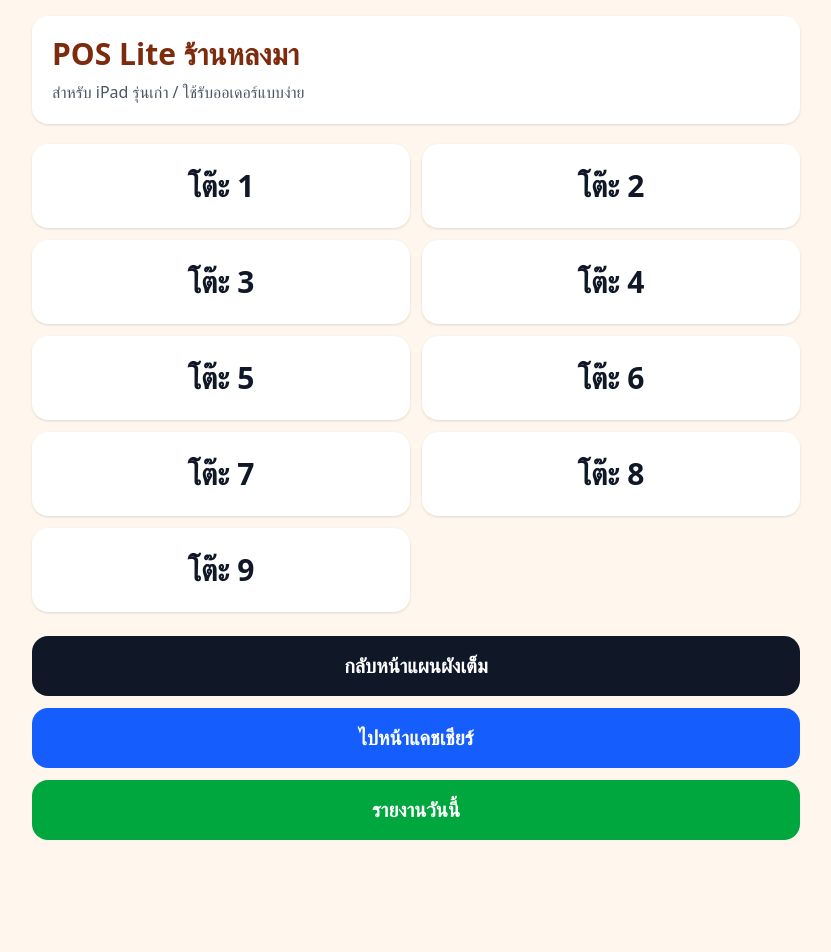
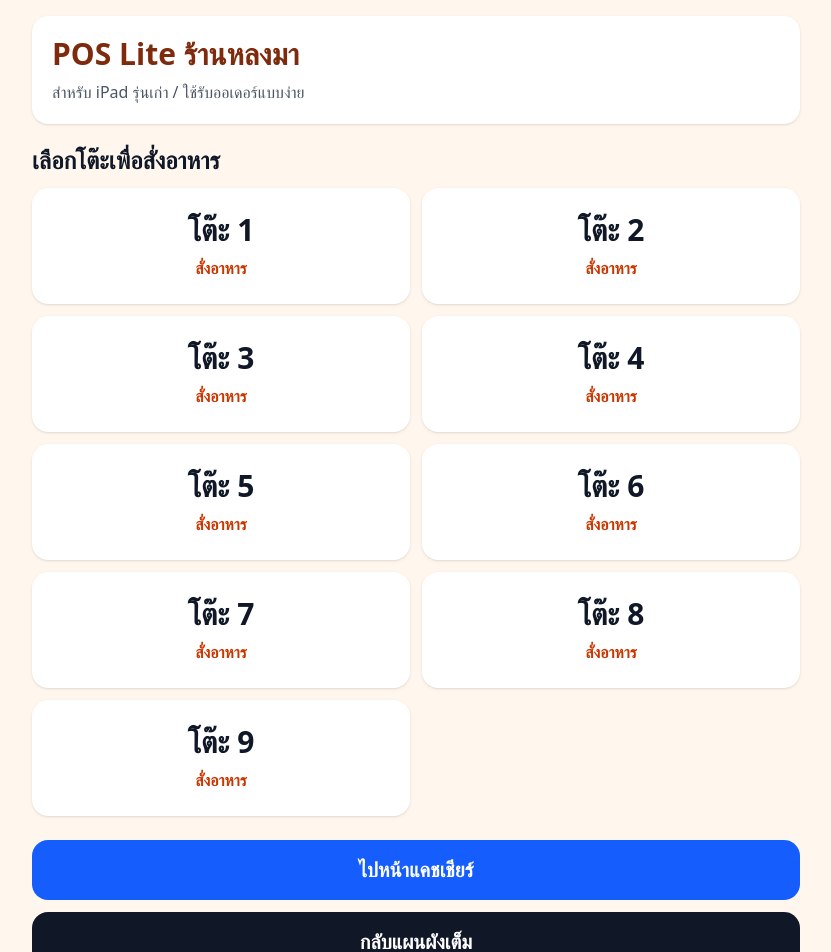
Before and after one commit to karneng888/lhongma-pos, a Next.js app: page /pos-lite in a window 1280 px wide. Shown: the top 952 px of the page, without its empty margins (224-1055 px from the left). Before the commit the page ends 856 px from the top, so only its background shows below. Built offline with nearby package versions, Linux system fonts and the light colour scheme.

Commit message:
pos-lite V.4

```diff
--- a/app/pos-lite/page.tsx
+++ b/app/pos-lite/page.tsx
@@ -13,31 +13,36 @@ export default function PosLitePage() {
           </p>
         </div>
 
-        <div className="mt-5 grid grid-cols-2 gap-3">
+        <h2 className="mt-5 text-2xl font-bold">เลือกโต๊ะเพื่อสั่งอาหาร</h2>
+
+        <div className="mt-3 grid grid-cols-2 gap-3">
           {tables.map((tableNo) => (
             <a
               key={tableNo}
-              href={`/cashier?table=${tableNo}`}
+              href={`/t/${tableNo}`}
               className="rounded-2xl bg-white p-6 text-center text-3xl font-bold shadow hover:bg-orange-100"
             >
               โต๊ะ {tableNo}
+              <span className="mt-2 block text-base font-bold text-orange-700">
+                สั่งอาหาร
+              </span>
             </a>
           ))}
         </div>
 
         <div className="mt-6 grid gap-3">
           <a
-            href="/pos"
-            className="rounded-2xl bg-gray-900 p-4 text-center text-xl font-bold text-white"
-          >
-            กลับหน้าแผนผังเต็ม
-          </a>
-
-          <a
             href="/cashier"
             className="rounded-2xl bg-blue-600 p-4 text-center text-xl font-bold text-white"
           >
             ไปหน้าแคชเชียร์
+          </a>
+
+          <a
+            href="/pos"
+            className="rounded-2xl bg-gray-900 p-4 text-center text-xl font-bold text-white"
+          >
+            กลับแผนผังเต็ม
           </a>
 
           <a
```
